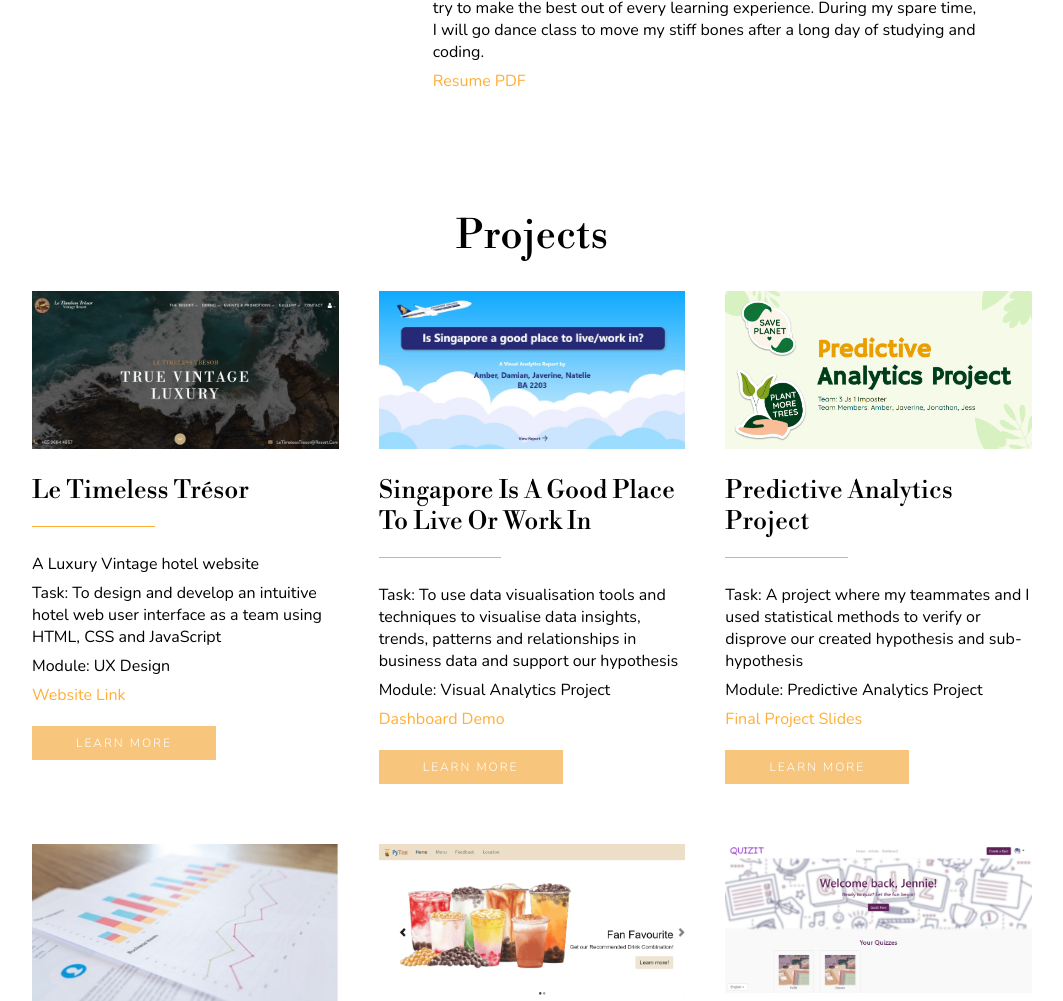
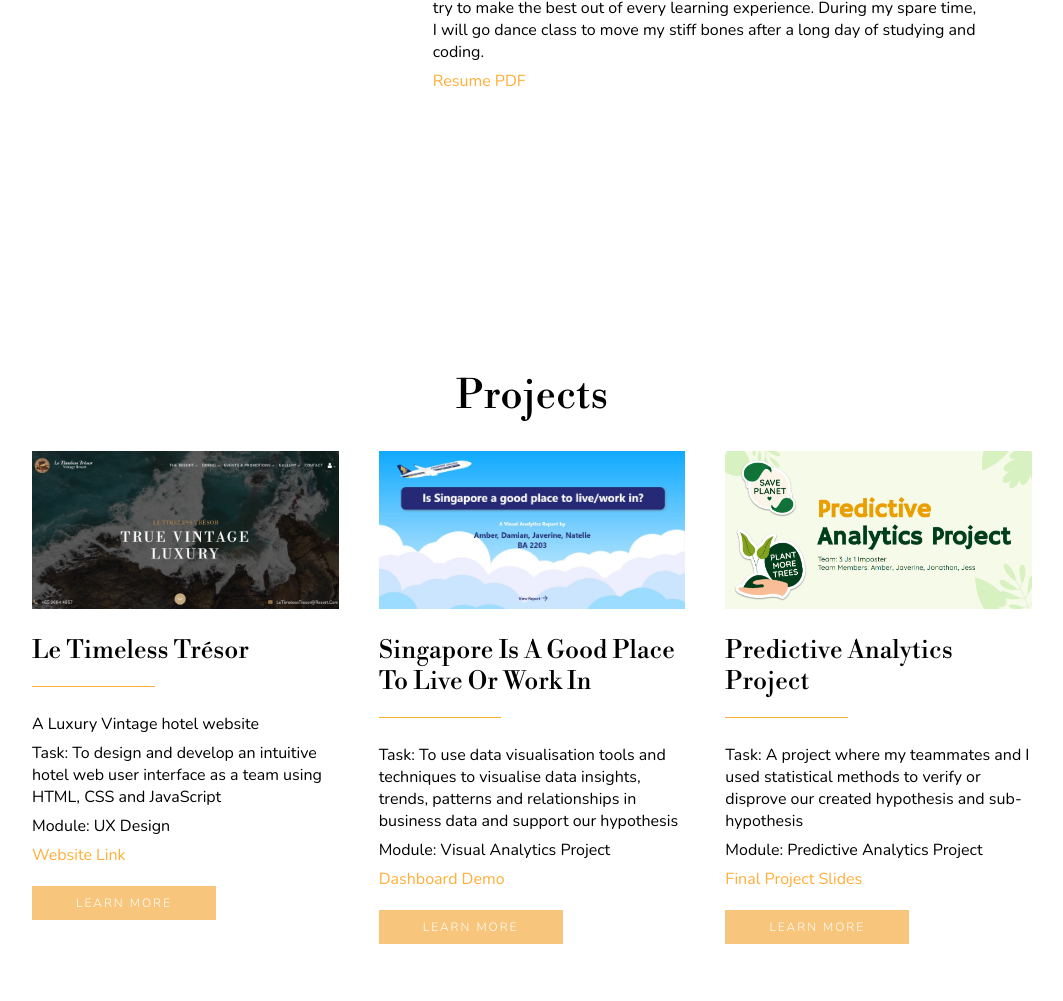
Before and after one commit to amberyeoe/portfolio, a plain HTML site: page index.html in a window 1280 px wide. Shown: the part 809-1810 px from the top of the page, without its empty margins (108-1171 px from the left). Drawn offline with Linux system fonts and the light colour scheme.

Commit message:
Update index.css

```diff
--- a/css/index.css
+++ b/css/index.css
@@ -190,6 +190,12 @@ body { font-family: sans-serif; }
     height: 90px;
 }
 
+@media screen and (min-width: 1050px){
+    .project{
+        margin-top: 180px;
+    }
+}
+
 @media screen and (max-width: 950px){
     .carousel-cell{
         height: 500px;
```
